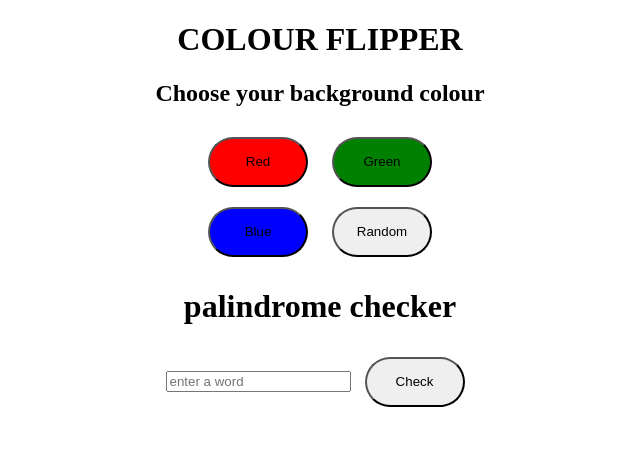
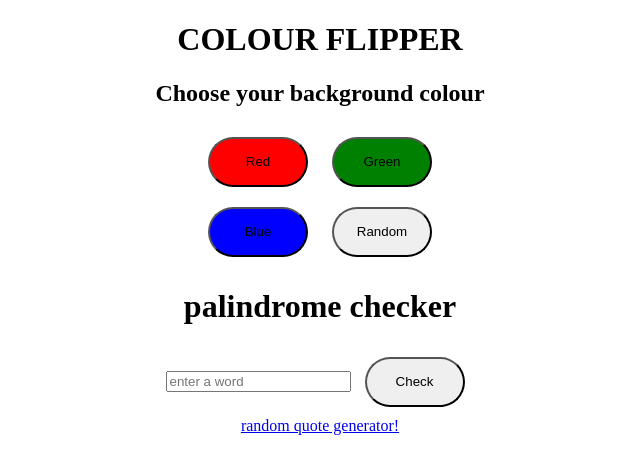
Before and after one commit to ShreyaN15/ME-tasks-2-js-projects, a plain HTML site: page index.html in a window 1280 px wide. Shown: the whole page, without its empty margins (320-960 px from the left). Drawn offline with Linux system fonts and the light colour scheme.

Commit message:
Update index.html

```diff
--- a/index.html
+++ b/index.html
@@ -21,6 +21,8 @@
  <h1>palindrome checker</h1>
   <input id="input"  type="text" placeholder="enter a word"/>
   <button onclick="check()">Check</button>
+ <br>
+ <a href="https://shreyan15.github.io/ME-tasks-2-js-projects/quote.html" target="_blank">random quote generator!</a>
    <script src="index.js"></script>
 
 </body>
```
